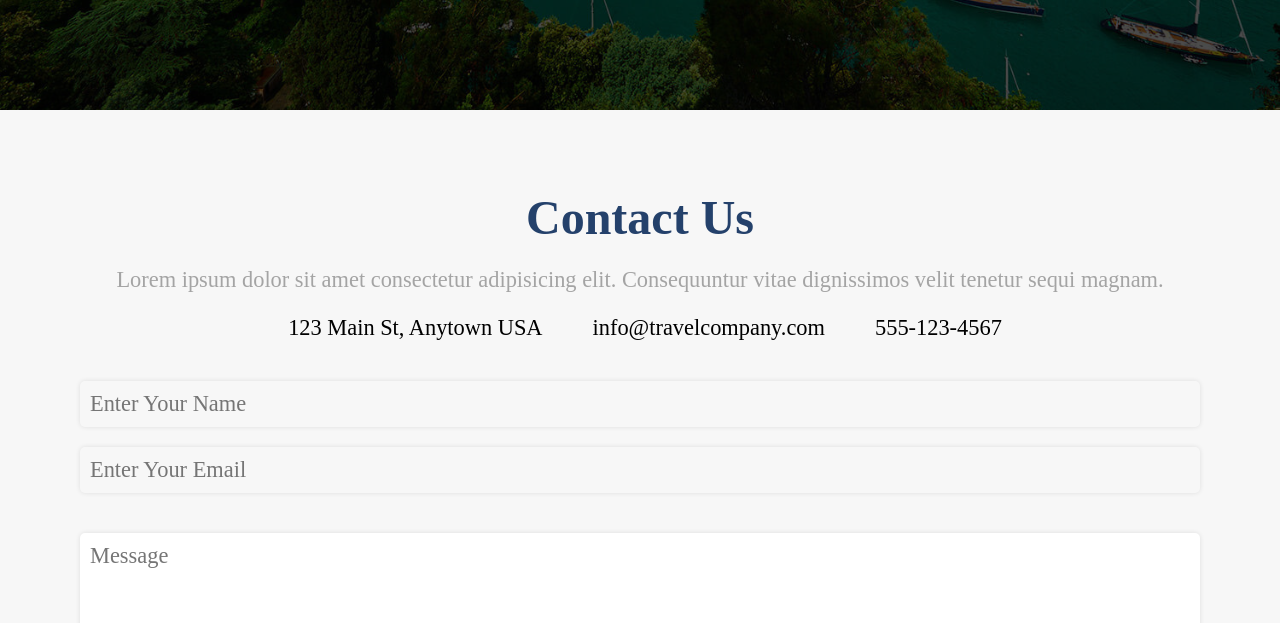
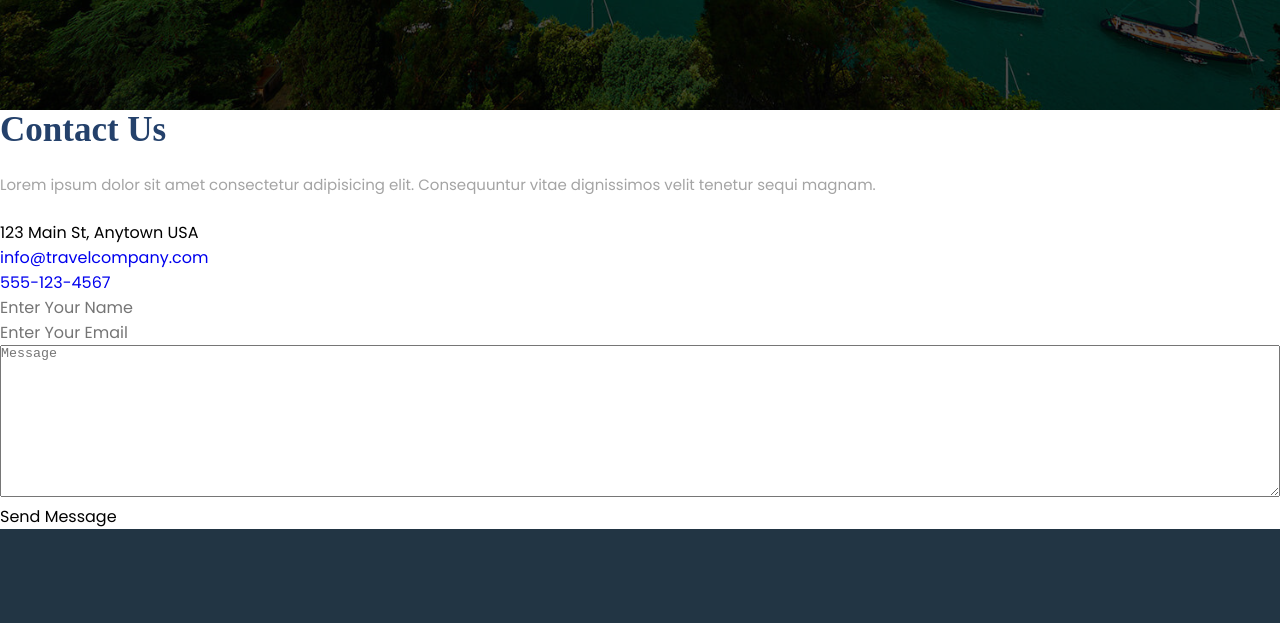
Before and after one commit to Rukunuljoy/assignment, a plain HTML site: page contact.html in a window 1280 px wide. Shown: the part 690-1313 px from the top of the page. Drawn offline with nearby package versions, Linux system fonts and the light colour scheme.

Commit message:
my assigment is done

```diff
--- a/contact.html
+++ b/contact.html
@@ -3,7 +3,7 @@
     <head>
         <meta charset="utf-8">
         <meta http-equiv="X-UA-Compatible" content="IE=edge">
-        <title>TripBoss</title>
+        <title>JoyTrip</title>
         <meta name="description" content="">
         <meta name="viewport" content="width=device-width, initial-scale=1">
          <!--
@@ -287,7 +287,7 @@
               <div class="container">
 
                 <p class="copyright">
-                  &copy; 2022 <a href="">codewithsadee</a>. All rights reserved
+                  &copy; 2023 <a href="">Rukunul Joy</a>. All rights reserved
                 </p>
 
                 <ul class="footer-bottom-list">
--- a/style.css
+++ b/style.css
@@ -1,15 +1,3 @@
-/*-----------------------------------*\
- * #style.css
-\*-----------------------------------*/
-
-/**
- * copyright 2022 codewithsadee
- */
-
-/*-----------------------------------*\
- * #CUSTOM PROPERTY
-\*-----------------------------------*/
-
 :root {
   /**
      * colors
@@ -982,79 +970,6 @@ p {
   height: 61vh;
   z-index: -1;
   margin: 50px;
-}
-
-/*------------about------------*/
-
-.contact {
-  padding: 80px;
-  text-align: center;
-  background-color: #f7f7f7;
-}
-.contact h3 {
-  font-family: "Dongle-bold";
-  font-size: 3rem;
-}
-.contact-info p {
-  font-family: "Dongle-regular";
-  font-size: 1.4rem;
-  margin-bottom: 20px;
-}
-.contact-info ul {
-  list-style: none;
-  display: flex;
-  flex-wrap: wrap;
-  justify-content: center;
-  align-items: center;
-  margin-bottom: 40px;
-}
-.contact-info li {
-  margin: 0 20px;
-  font-family: "Dongle-regular";
-  font-size: 1.4rem;
-  display: flex;
-  align-items: center;
-}
-.contact-info li a {
-  text-decoration: none;
-  font-family: "Dongle-regular";
-  color: black;
-}
-.contact-info i {
-  font-size: 24px;
-  margin-right: 10px;
-}
-.form {
-  width: 100%;
-}
-input,
-textarea {
-  width: 70%;
-  padding: 10px;
-  margin: 20px 0;
-  border: none;
-  box-shadow: 0 0 5px rgba(0, 0, 0, 0.1);
-  border-radius: 5px;
-  font-size: 1.4rem;
-  font-family: "Dongle-regular";
-}
-textarea {
-  height: 200px;
-}
-.form button {
-  display: inline-block;
-  text-decoration: none;
-  color: #fff;
-  background-color: #507fff;
-  padding: 12px 30px;
-  border-radius: 50px;
-  font-family: "Dongle-light";
-  font-size: 1.6rem;
-  border: none;
-  transition: all ease 0.3s;
-}
-.form button:hover {
-  background-color: #333;
 }
 
 /*-----------------------------------*\
```
Also changed, not shown: about.html (+2 -2 lines), blog.html (+2 -2 lines), gallery.html (+2 -2 lines), index.html (+2 -2 lines).
